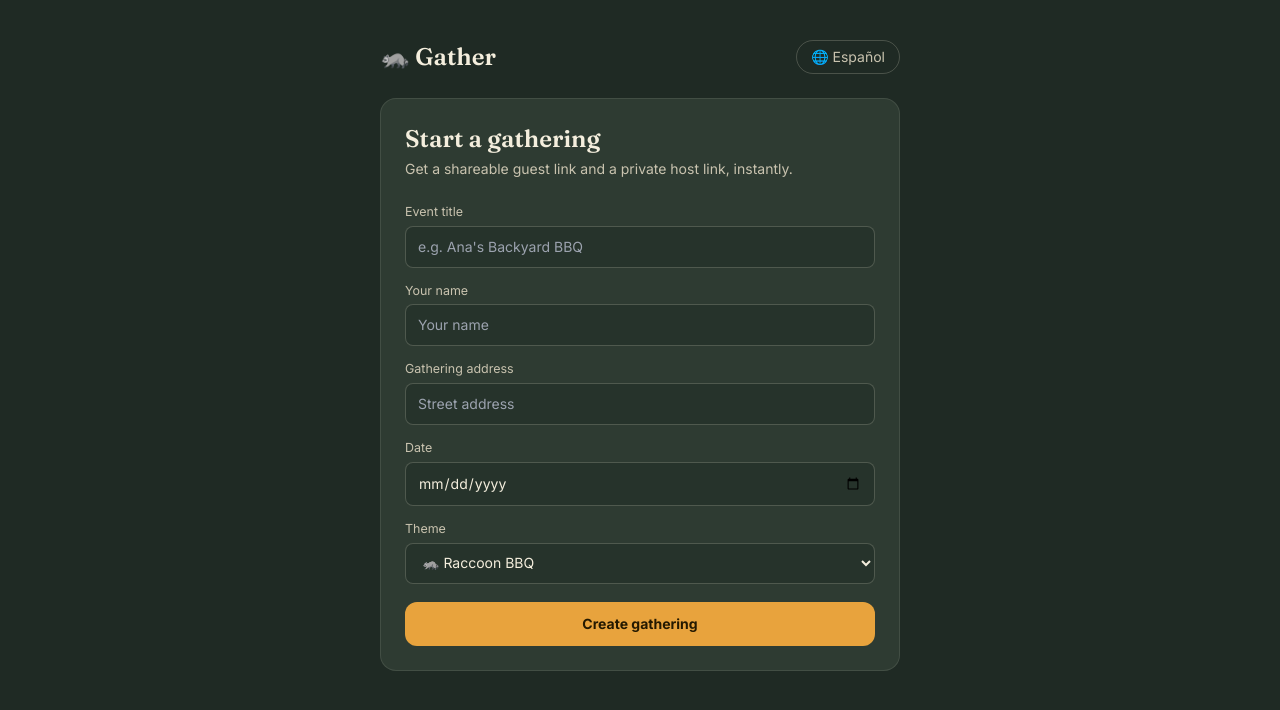
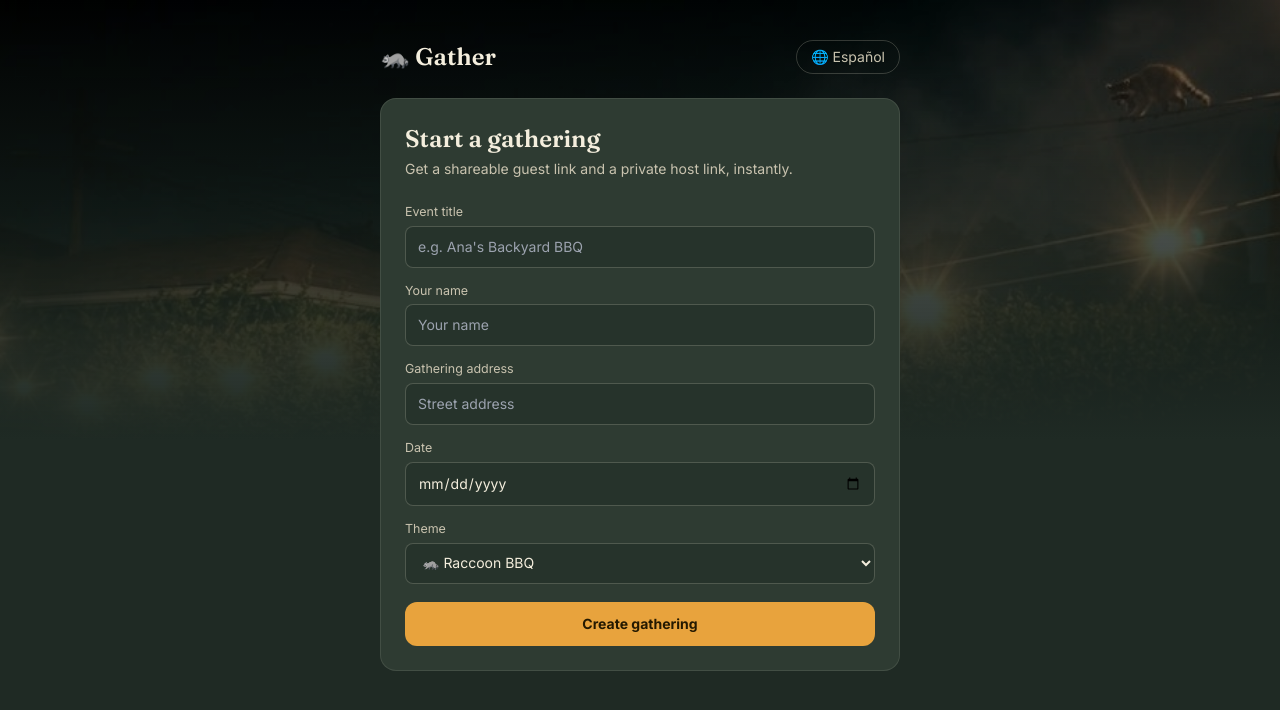
Before and after one commit to mojomapache/mojo-events, a Next.js app: page / in a window 1280 px wide. Shown: the top 710 px of the page. Built offline with nearby package versions, Linux system fonts and the light colour scheme.

Commit message:
fix: actually render theme background images (ThemeStyle.tsx was never updated)

```diff
--- a/components/ThemeStyle.tsx
+++ b/components/ThemeStyle.tsx
@@ -4,6 +4,25 @@ import { THEMES, ThemeKey } from "@/lib/themes";
 export default function ThemeStyle({ themeKey, children }: { themeKey: ThemeKey; children: React.ReactNode }) {
   const theme = THEMES[themeKey] ?? THEMES.raccoon_bbq;
   const style = theme.vars as React.CSSProperties;
+
+  if (theme.backgroundImage) {
+    return (
+      <div style={style} className="relative min-h-screen text-[var(--cream)] transition-colors">
+        {/* Background photo, fixed so it doesn't scroll with content */}
+        <div
+          className="fixed inset-0 -z-20 bg-cover bg-center bg-no-repeat"
+          style={{ backgroundImage: `url(${theme.backgroundImage})` }}
+        />
+        {/* Dark overlay so text/cards stay legible over the photo */}
+        <div
+          className="fixed inset-0 -z-10"
+          style={{ background: "linear-gradient(180deg, rgba(0,0,0,0.55) 0%, var(--bg) 55%, var(--bg) 100%)" }}
+        />
+        {children}
+      </div>
+    );
+  }
+
   return (
     <div style={style} className="bg-[var(--bg)] text-[var(--cream)] min-h-screen transition-colors">
       {children}
```
